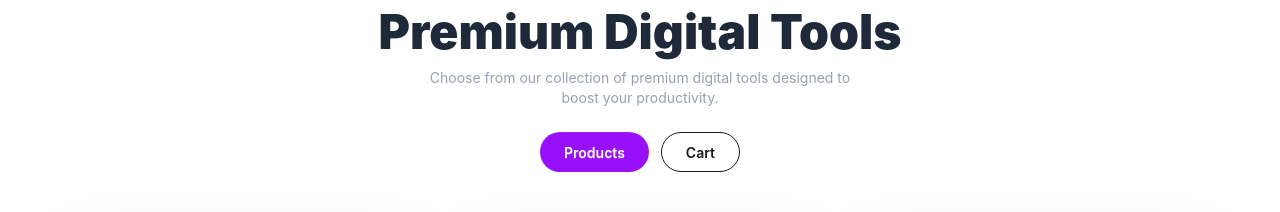
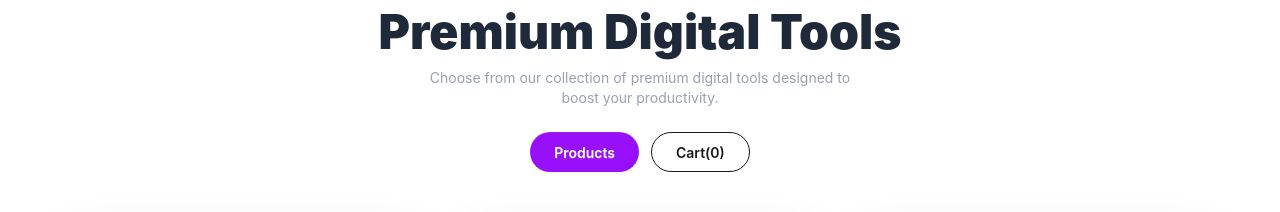
Before and after one commit to mubasshirkamali2009-art/Assingment6, a React (Vite) app: page / in a window 1280 px wide. Shown: the part 1080-1292 px from the top of the page. Built offline with nearby package versions, Linux system fonts and the light colour scheme.

Commit message:
cart button counter done

```diff
--- a/src/compunent/Cart.jsx
+++ b/src/compunent/Cart.jsx
@@ -19,7 +19,7 @@ const handleCheckOut=()=>{
         </p>
         <div className="flex justify-center gap-3 mt-6">
           <button onClick={() => setActiveTab("tools")} className="btn btn-outline rounded-full px-6">Products</button>
-          <button  onClick={() => setActiveTab("cart")} className="btn bg-purple-600 text-white border-none rounded-full px-6">Cart</button>
+          <button  onClick={() => setActiveTab("cart")} className="btn bg-purple-600 text-white border-none rounded-full px-6">{`Cart(${carts.length})`}</button>
         </div>
       </div>
 
--- a/src/compunent/Tools.jsx
+++ b/src/compunent/Tools.jsx
@@ -13,7 +13,7 @@ const Tools = ({ toolsPromise, carts, setCarts,setActiveTab}) => {
         </p>
         <div className="flex justify-center gap-3 mt-6">
           <button  onClick={() => setActiveTab("tools")} className="btn bg-purple-600 text-white border-none rounded-full px-6">Products</button>
-          <button onClick={() => setActiveTab("cart")}  className="btn btn-outline rounded-full px-6">Cart</button>
+          <button onClick={() => setActiveTab("cart")}  className="btn btn-outline rounded-full px-6">{`Cart(${carts.length})`}</button>
         </div>
       </div>
 
```
